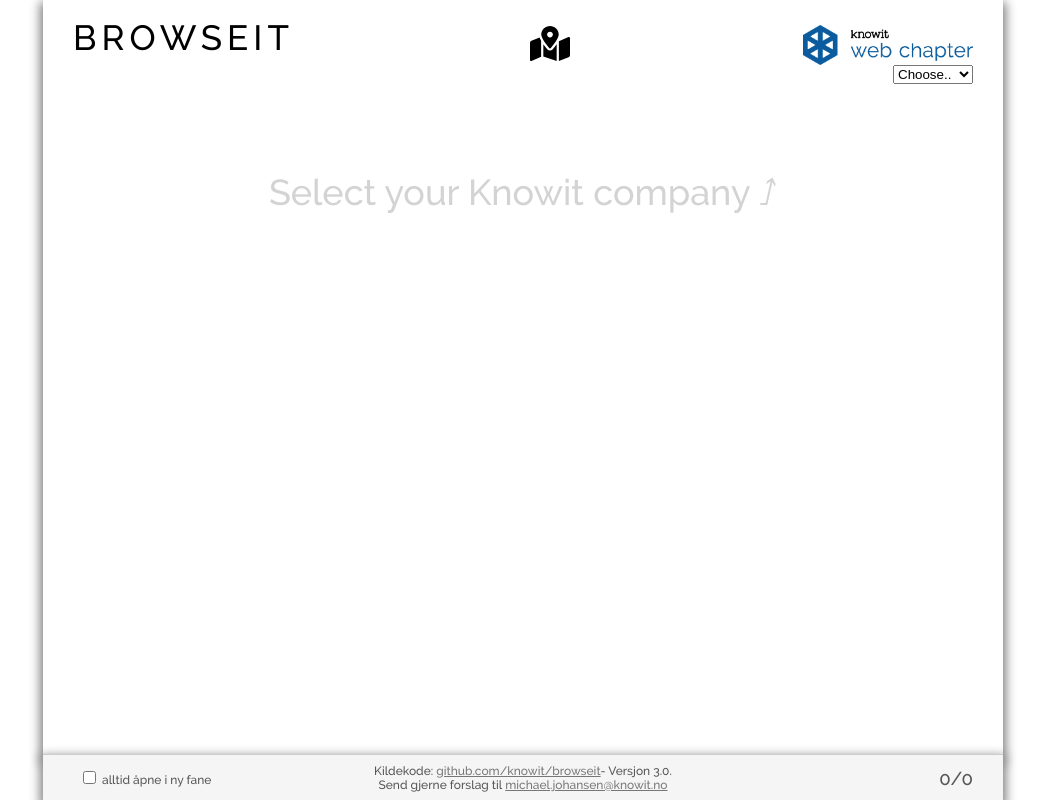
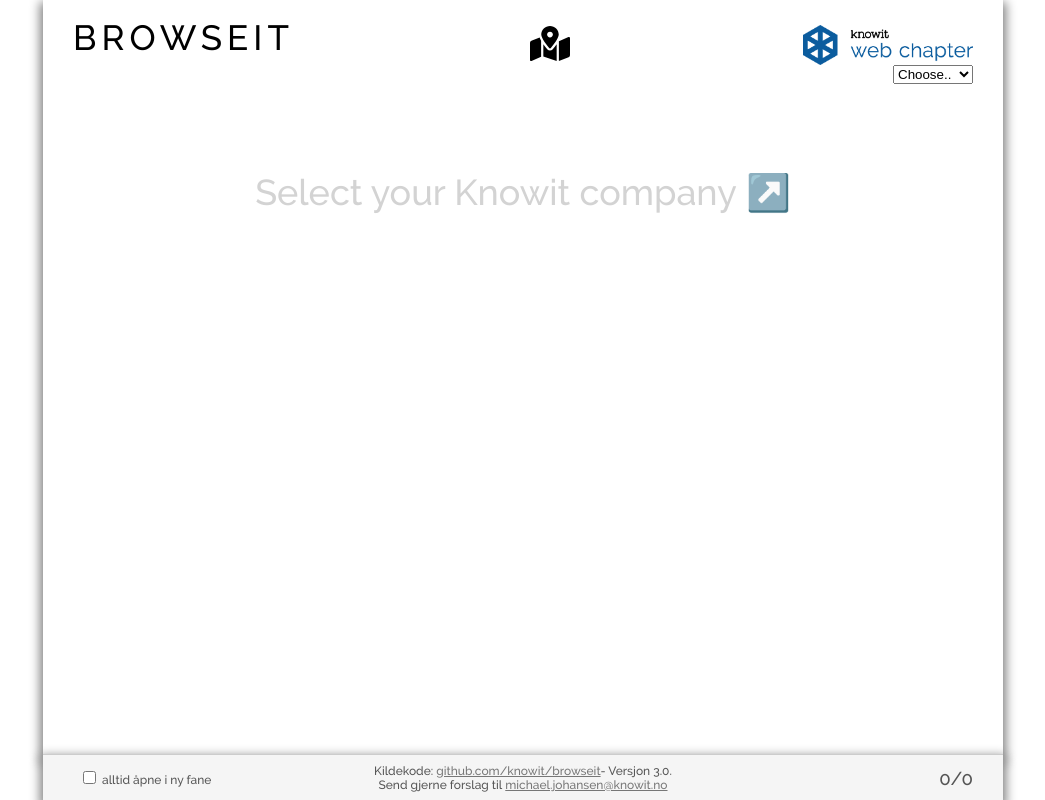
Before and after one commit to Knowit-Objectnet/browseit, a React (Create React App) app: page / in a window 1280 px wide. Shown: the whole page, without its empty margins (117-1162 px from the left). Built offline with nearby package versions, Linux system fonts and the light colour scheme.

Commit message:
Adding emoji arrow

```diff
--- a/src/App.js
+++ b/src/App.js
@@ -114,7 +114,10 @@ function App() {
           ) : (
             !showMap && (
               <span style={style.placeholderText}>
-                Select your Knowit company ⭜
+                Select your Knowit company&nbsp;
+                <span role="img" aria-label="">
+                  ↗️
+                </span>
               </span>
             )
           )}
```
